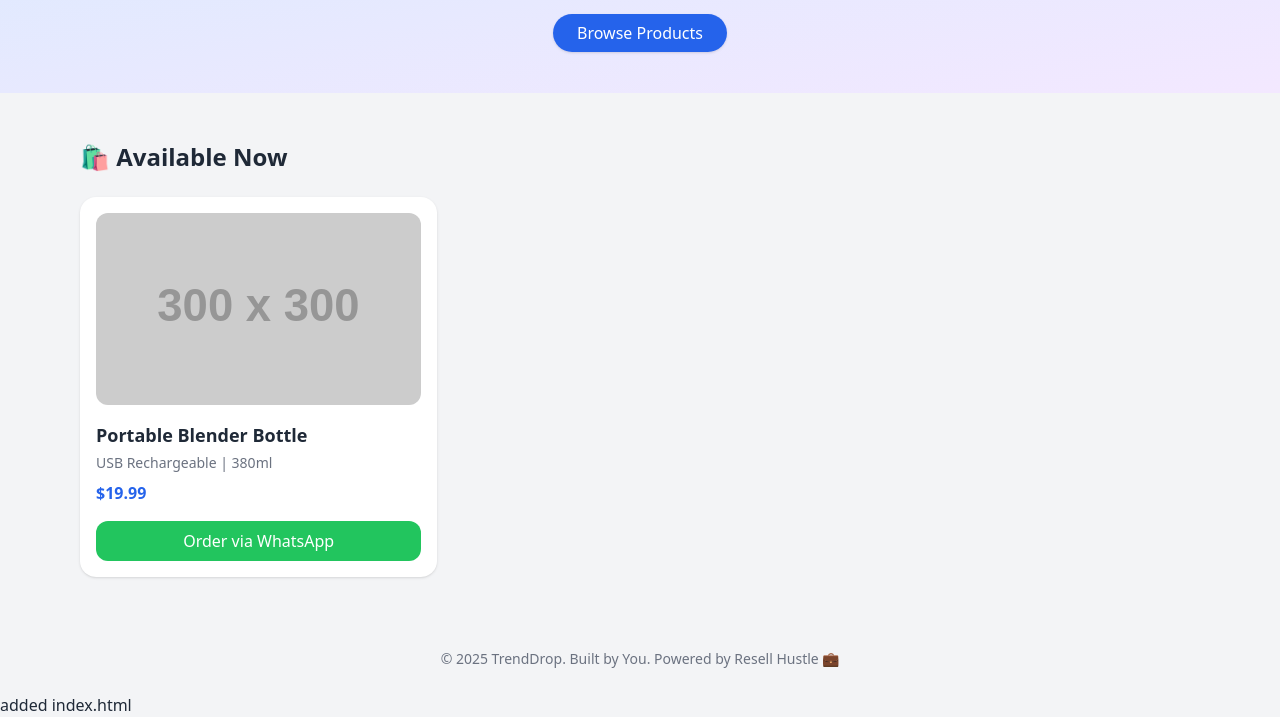
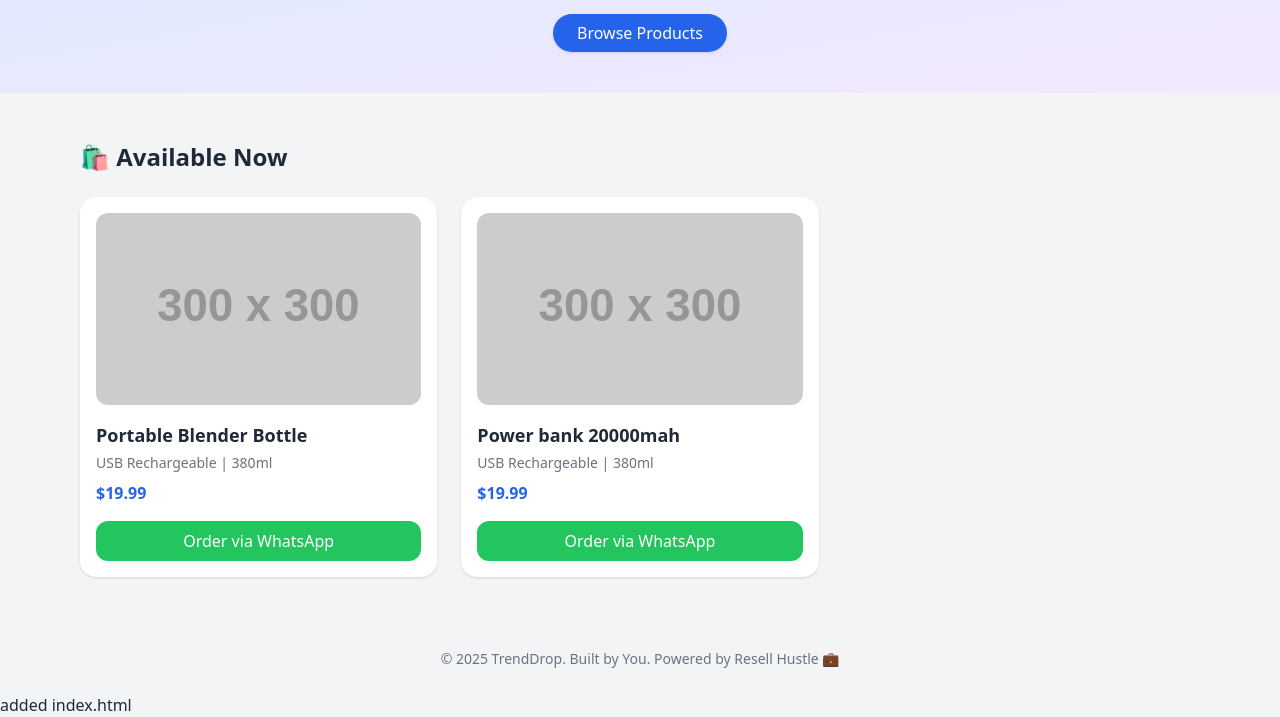
Before and after one commit to Ukudulis/reseller-website, a plain HTML site: page index.html in a window 1280 px wide. Shown: the part 187-904 px from the top of the page. Drawn offline with nearby package versions, Linux system fonts and the light colour scheme; placeholder pictures from the web are drawn by us.

Commit message:
Update index.html

```diff
--- a/index.html
+++ b/index.html
@@ -37,7 +37,15 @@
           <a href="https://wa.me/1234567890?text=I'm%20interested%20in%20the%20Portable%20Blender%20Bottle" target="_blank" class="block text-center bg-green-500 text-white py-2 rounded-xl hover:bg-green-600">Order via WhatsApp</a>
         </div>
 
-        <!-- Repeat product cards -->
+       <!-- Product Card Example -->
+<div class="bg-white p-4 rounded-2xl shadow">
+  <img src="https://via.placeholder.com/300" alt="Product" class="rounded-xl mb-4 w-full h-48 object-cover">
+  <h4 class="text-lg font-semibold mb-1">Power bank 20000mah</h4>
+  <p class="text-sm text-gray-500 mb-2">USB Rechargeable | 380ml</p>
+  <p class="font-bold text-blue-600 mb-4">$19.99</p>
+  <a href="https://wa.me/1234567890?text=I'm%20interested%20in%20the%20Portable%20Blender%20Bottle" target="_blank" class="block text-center bg-green-500 text-white py-2 rounded-xl hover:bg-green-600">Order via WhatsApp</a>
+</div>
+
 
       </div>
     </div>
```
